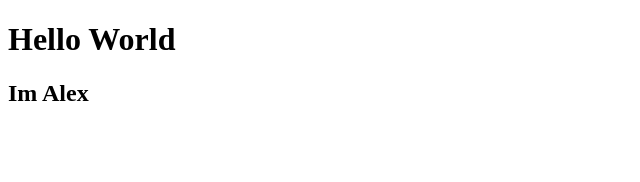
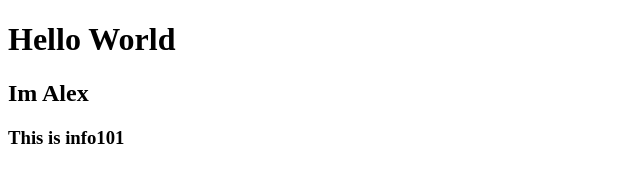
Before and after one commit to liy286-1766216/liy286-1766216.github.io, a plain HTML site: page index.html in a window 1280 px wide. Shown: the whole page, without its empty margins (0-640 px from the left). Drawn offline with Linux system fonts and the light colour scheme.

Commit message:
Update index.html

```diff
--- a/index.html
+++ b/index.html
@@ -6,5 +6,6 @@
 	<body>
 		<h1>Hello World</h1>
 		<h2>Im Alex</h2>
+		<h3>This is info101</h3>
 	</body>
 </html>
```
